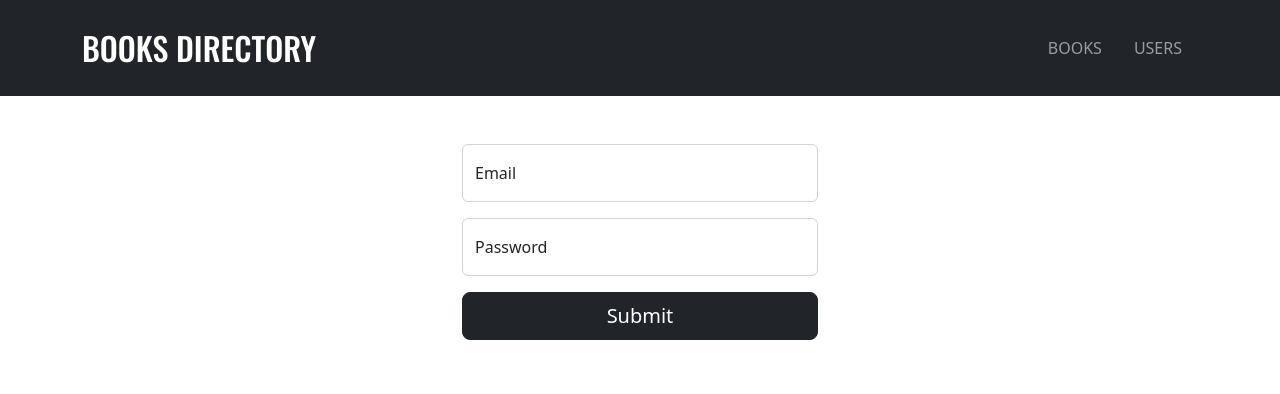
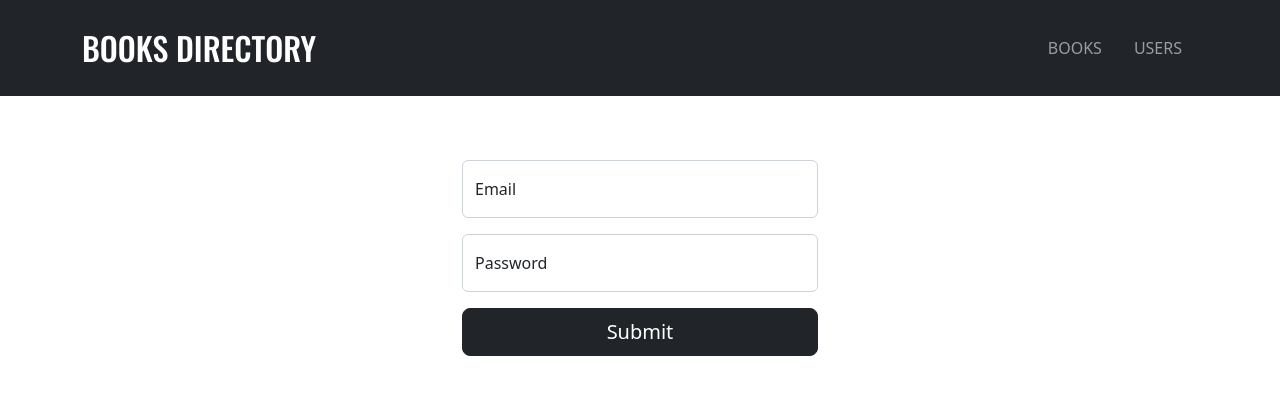
Before and after one commit to adingal/books-directory, a React (Create React App) app: page / in a window 1280 px wide. Shown: the top 394 px of the page. Built offline with nearby package versions, Linux system fonts and the light colour scheme.

Commit message:
Update paddings

```diff
--- a/src/components/CustomContainer.jsx
+++ b/src/components/CustomContainer.jsx
@@ -1,9 +1,19 @@
 import React from 'react'
 import PropTypes from 'prop-types'
 import { Container } from 'reactstrap'
+import styled from 'styled-components'
+
+const StyledContainer = styled(Container)`
+  padding-top: 48px;
+  padding-bottom: 48px;
+  @media (min-width: 768px) {
+    padding-top: 64px;
+    padding-bottom: 64px;
+  }
+`
 
 function CustomContainer({ children }) {
-  return <Container className="py-3 py-md-4 py-lg-5">{children}</Container>
+  return <StyledContainer>{children}</StyledContainer>
 }
 
 CustomContainer.propTypes = {
```
